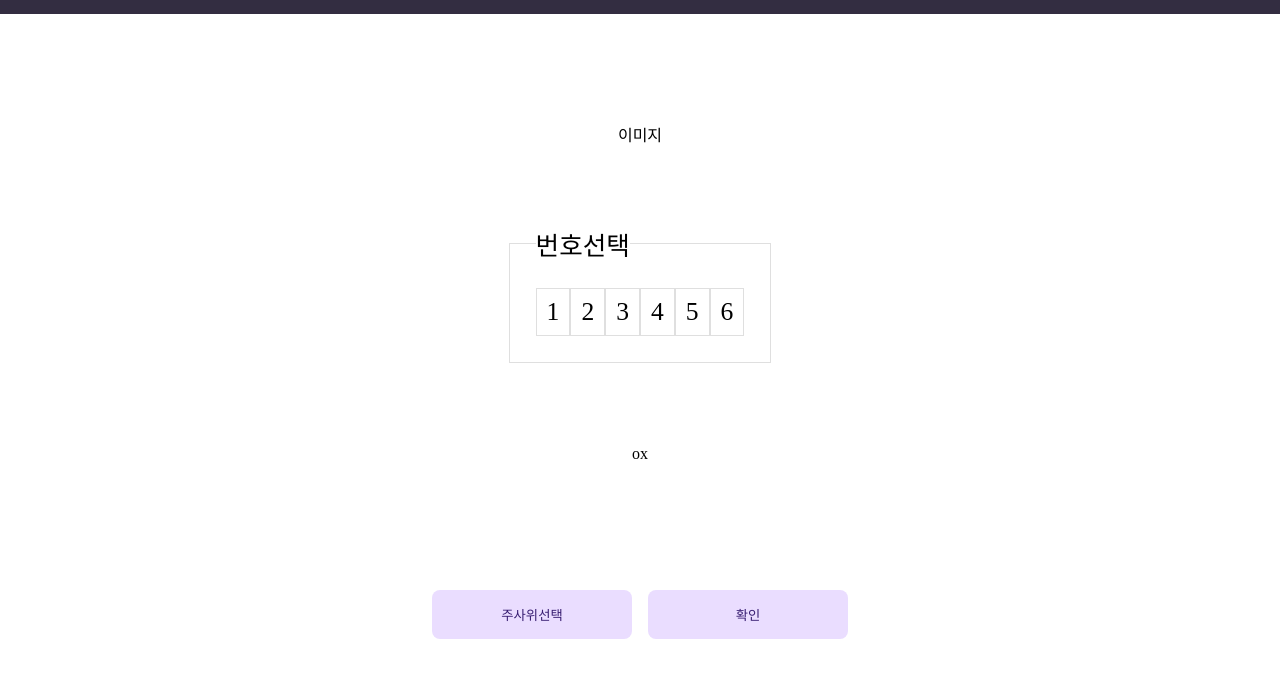
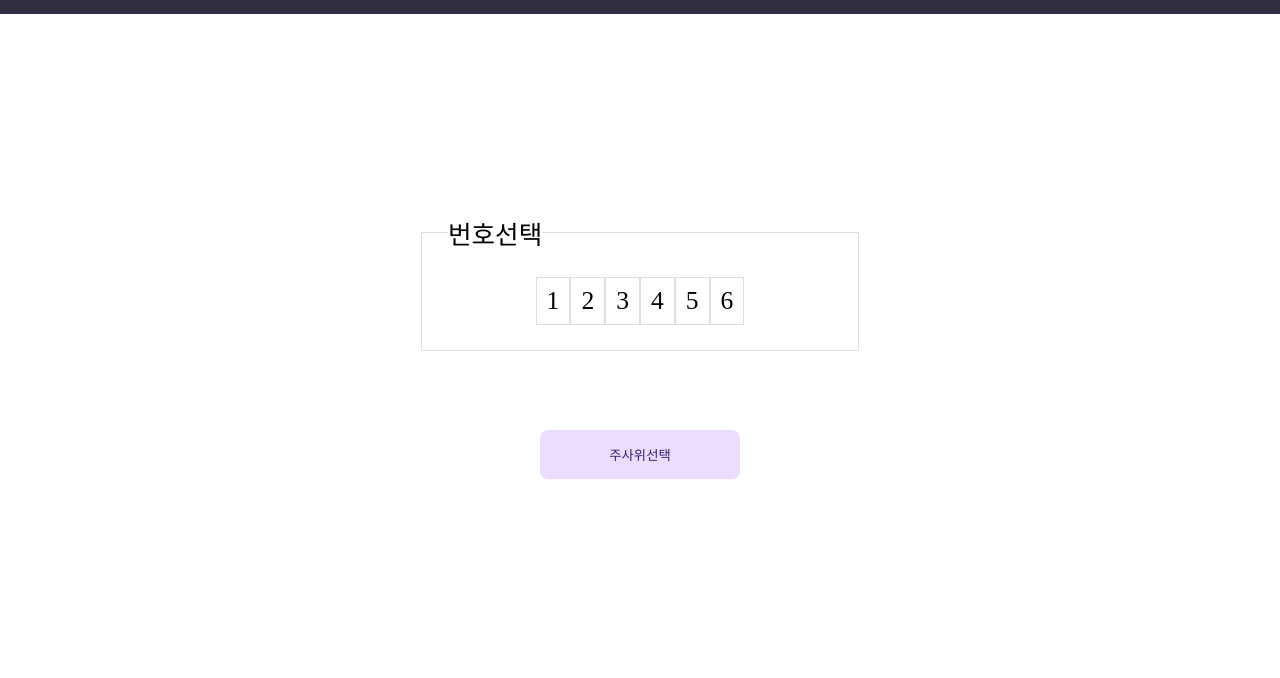
Before and after one commit to pnumin/k2_js, a plain HTML site: page 02/index.html in a window 1280 px wide. Shown: the part 66-744 px from the top of the page. Drawn offline with Linux system fonts and the light colour scheme.

Commit message:
CSS 변경

```diff
--- a/02/scripts/index.js
+++ b/02/scripts/index.js
@@ -5,3 +5,23 @@ const showDice = () => {
     s1.innerHTML = `<img src="./images/${n}.png" />`
     console.log(n)
 }
+
+//요소 보이기 함수
+const show = (dspS1,dspS2,dspS3,dspBt1,dspBt2) => {
+    const s1 = document.querySelector("#s1") ;
+    const s2 = document.querySelector("#s2") ;
+    const s3 = document.querySelector("#s3") ;
+    const bt1 = document.querySelector("#bt1") ;
+    const bt2 = document.querySelector("#bt2") ;
+
+    s1.style.display = dspS1 ;
+    s2.style.display = dspS2 ;
+    s3.style.display = dspS3 ;
+    bt1.style.display = dspBt1 ;
+    bt2.style.display = dspBt2 ;
+}
+
+//DOM 로드가 된 후
+document.addEventListener("DOMContentLoaded", ()=>{
+    show("none", "block", "none" , "block", "none");
+});
--- a/02/styles/index.css
+++ b/02/styles/index.css
@@ -50,6 +50,11 @@ section {
     align-items: center;
 }
 
+form {
+    display: flex;
+    justify-content: center;
+    align-items: center;
+}
 
 /*radio*/
 /* Labels for checked inputs */
```
